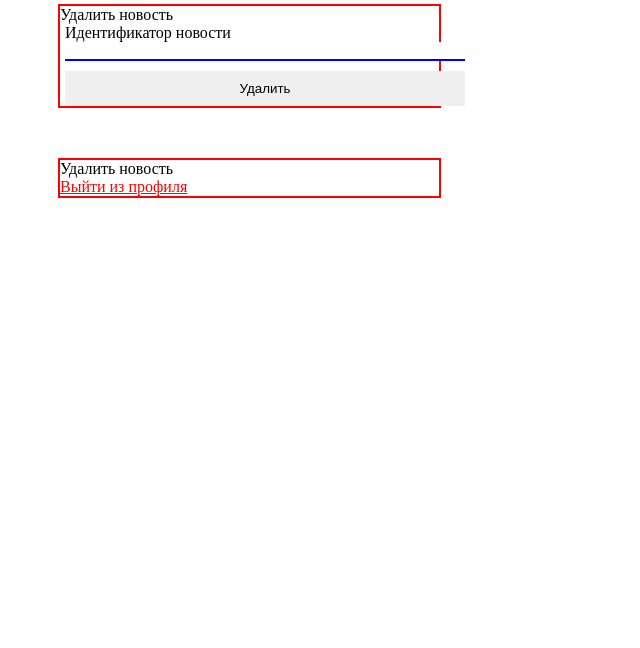
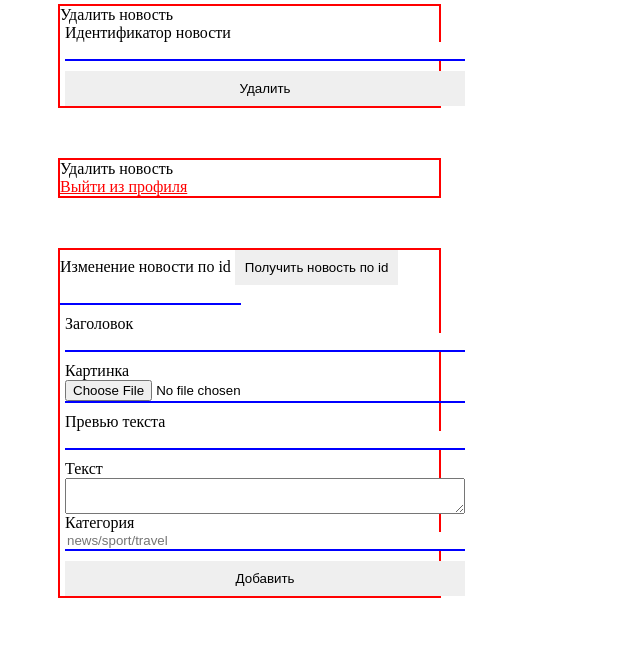
Before and after one commit to NikitaIVT/News_site, a PHP site: page /admin/admin.php in a window 1280 px wide. Shown: the part 399-1047 px from the top of the page, without its empty margins (0-640 px from the left). Before the commit the page ends 597 px from the top, so only its background shows below. Run offline with PHP 8.4, Linux system fonts and the light colour scheme; the visitor is signed in with stand-in values (Sample User, id 1).

Commit message:
small prepare for change.php

```diff
--- a/admin/admin.php
+++ b/admin/admin.php
@@ -41,5 +41,23 @@
 		<label>Удалить новость</label> <br>
 		<a href="inc/log_out.php">Выйти из профиля</a>
 	</div>
+	<div class="admin_window" id="change">
+		<label>Изменение новости по id</label>
+		<button type="button">Получить новость по id</button>
+		<input type="text" name="send_id">
+		<form action="inc/add.php" method="post" enctype="multipart/form-data">
+			<label>Заголовок</label>
+			<input autocomplete="off" type="text" name="header">
+			<label>Картинка</label>
+			<input type="file" name="image">
+			<label>Превью текста</label>
+			<input type="text" name="text_preview">
+			<label>Текст</label>
+			<textarea name="text" cols="50"></textarea>
+			<label>Категория</label>
+			<input placeholder="news/sport/travel" autocomplete="off" type="text" name="category">
+			<button type="submit">Добавить</button>
+		</form>
+	</div>
 </body>
 </html>
```
Also changed, not shown: admin/inc/change.php (added, +35 -0 lines), admin/admin.css (line endings or trailing spaces), 1 other file.
